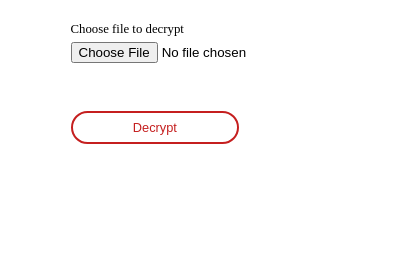
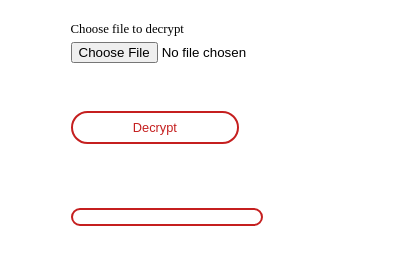
Before and after one commit to chewbaccapush/firefox_email_extension, a browser extension: page popup/Decrypt/decrypt.html in a window 400 px wide. Both pictures are taken after a click on the button "Decrypt". Shown: the part 65-330 px from the top of the page. Drawn offline with Linux system fonts and the light colour scheme; no server answers; a web font is replaced by a local one.

Commit message:
download function

```diff
--- a/popup/Decrypt/decrypt.html
+++ b/popup/Decrypt/decrypt.html
@@ -38,6 +38,7 @@
             Decrypt
           </button>
         </div>
+        <div id="download" class="inputContainer"></div>
       </div>
     </div>
     <script src="../script.js"></script>
--- a/popup/script.js
+++ b/popup/script.js
@@ -19,7 +19,7 @@ const generateKeysTable = async() => {
 
     for (const key of keys)
     {
-        var option = document.createElement("option");
+        let option = document.createElement("option");
         option.value = key.id;
         option.name = key.name;
         select.appendChild(option);
@@ -88,8 +88,17 @@ const decryptMessage = () => {
     })
     .catch((e) => {console.log(e)})
 
+    download(decryptedFile, 'decryptedFile.txt')
+}
 
-
+function download(text, name) {
+    let div = document.getElementById('download');
+    let a = document.createElement('a');
+    let file = new Blob([text], {type: text});
+    a.href = URL.createObjectURL(file);
+    a.download = name;
+    a.className = 'decryptButton'
+    div.append(a);
 }
 
 //Generate key
```
